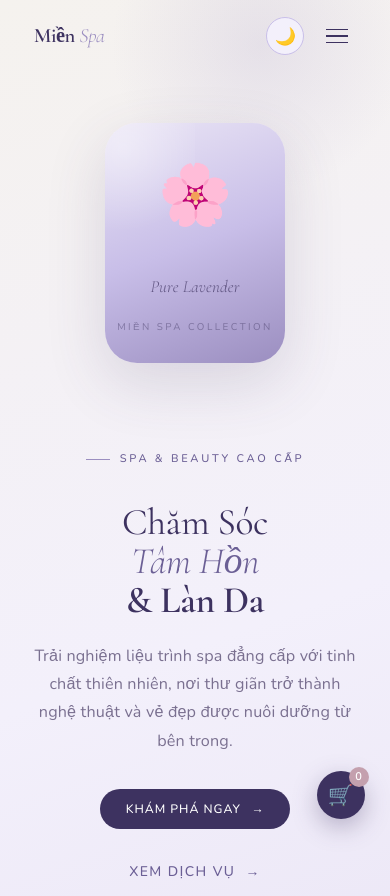
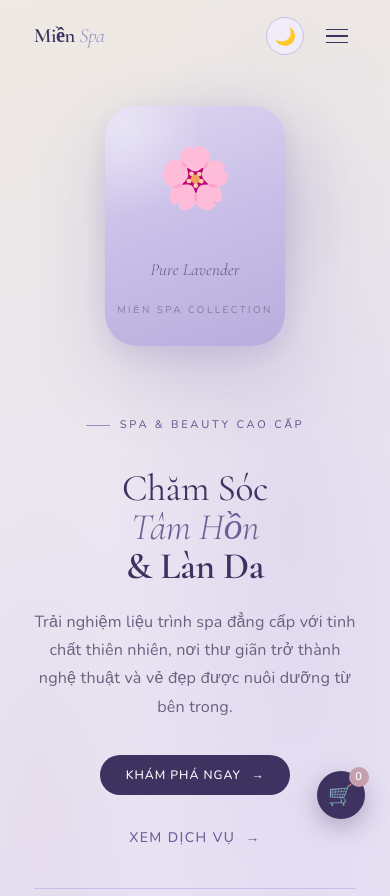
Before and after one commit to hidaai990720-oss/mien-spa, a plain HTML site: page index.html in a window 390 px wide. Shown: the top 896 px of the page. Drawn offline with nearby package versions, Linux system fonts and the light colour scheme.

Commit message:
redesign: lavender theme responsive

```diff
--- a/index.html
+++ b/index.html
@@ -15,23 +15,23 @@ html { scroll-behavior: smooth; font-size: 17px; scroll-padding-top: var(--nav-h
   --lav-mid:    #6B5F95;
   --lav-soft:   #9B8EC0;
   --lav-pale:   #C8BEE8;
-  --lav-mist:   #EAE5F5;
-  --lav-frost:  #F3F0FB;
+  --lav-mist:   #E8E2F5;
+  --lav-frost:  #F0ECF8;
   --rose:       #C4A0AE;
   --rose-pale:  #EDE0E8;
   --gold:       #C4A96A;
-  --cream:      #F5F2EE;
+  --cream:      #EEE9E2;
   --charcoal:   #28203C;
-  --muted:      #7A7090;
-  --white:      #FFFFFF;
+  --muted:      #6A6080;
+  --white:      #FDFCFA;
 
   /* Surface tokens */
-  --bg:         #F5F2EE;
+  --bg:         #EEE9E2;
   --surface:    #FDFCFA;
-  --surface2:   #F0ECF8;
-  --border:     #DDD7EE;
+  --surface2:   #EDE8F5;
+  --border:     #D5CEEA;
   --text:       #28203C;
-  --text-muted: #7A7090;
+  --text-muted: #6A6080;
 
   --fnt-display: 'Cormorant Garamond', serif;
   --fnt-body:    'Nunito', sans-serif;
@@ -321,7 +321,7 @@ nav {
   transition: all var(--transition);
 }
 nav.scrolled {
-  background: rgba(251,249,247,0.92);
+  background: rgba(238,233,226,0.94);
   backdrop-filter: blur(20px);
   -webkit-backdrop-filter: blur(20px);
   border-bottom: 1px solid var(--lav-mist);
@@ -407,40 +407,43 @@ nav.scrolled {
 
 /* ─── HERO ───────────────────────────────────────────── */
 .hero {
-  min-height: 88vh;
+  min-height: 92vh;
   padding-top: var(--nav-h);
   position: relative;
   overflow: hidden;
-  background: linear-gradient(160deg, var(--cream) 0%, var(--lav-frost) 60%, var(--lav-mist) 100%);
+  background:
+    radial-gradient(ellipse 70% 80% at 75% 50%, rgba(180,165,220,0.18) 0%, transparent 70%),
+    radial-gradient(ellipse 50% 60% at 10% 80%, rgba(200,160,180,0.10) 0%, transparent 60%),
+    linear-gradient(165deg, #EEE9E2 0%, #EBE6F2 50%, #E6E0F5 100%);
   display: flex; align-items: center;
 }
 
 .hero-inner {
   display: grid;
-  grid-template-columns: 1.1fr 0.9fr;
+  grid-template-columns: 1fr 1fr;
   align-items: center;
-  gap: 3rem;
+  gap: clamp(2rem, 5vw, 5rem);
   width: 100%;
-  padding-top: clamp(1.5rem, 3vw, 2.5rem);
-  padding-bottom: clamp(1.5rem, 3vw, 2.5rem);
+  padding-top: clamp(2rem, 4vw, 3rem);
+  padding-bottom: clamp(2rem, 4vw, 3rem);
 }
 
 /* Blob decorations */
 .hero::before {
   content: '';
-  position: absolute; top: -10%; right: -5%;
-  width: clamp(300px, 50vw, 600px);
-  height: clamp(300px, 50vw, 600px);
-  background: radial-gradient(circle, rgba(169,157,200,0.2) 0%, transparent 70%);
+  position: absolute; top: 5%; right: 5%;
+  width: clamp(300px, 45vw, 550px);
+  height: clamp(300px, 45vw, 550px);
+  background: radial-gradient(circle, rgba(155,142,192,0.22) 0%, transparent 65%);
   border-radius: 50%;
   pointer-events: none;
 }
 .hero::after {
   content: '';
-  position: absolute; bottom: -10%; left: -5%;
-  width: clamp(200px, 35vw, 400px);
-  height: clamp(200px, 35vw, 400px);
-  background: radial-gradient(circle, rgba(201,164,176,0.15) 0%, transparent 70%);
+  position: absolute; bottom: -5%; left: 0%;
+  width: clamp(200px, 30vw, 380px);
+  height: clamp(200px, 30vw, 380px);
+  background: radial-gradient(circle, rgba(196,160,174,0.18) 0%, transparent 65%);
   border-radius: 50%;
   pointer-events: none;
 }
@@ -496,19 +499,18 @@ nav.scrolled {
 .hero-visual {
   position: relative; z-index: 1;
   display: flex; align-items: center; justify-content: center;
-  padding: 1.5rem 0;
   animation: fadeUp 0.8s ease 0.2s both;
 }
 
 .hero-card-main {
-  width: clamp(220px, 32vw, 320px);
+  width: clamp(240px, 36vw, 380px);
   aspect-ratio: 3/4;
-  background: linear-gradient(160deg, var(--lav-mist), var(--lav-pale), var(--lav-soft));
+  background: linear-gradient(160deg, #DDD6F0, #C8BEE8, #B8AEDD);
   border-radius: var(--radius-lg);
   display: flex; flex-direction: column;
   align-items: center; justify-content: center;
   gap: 1rem;
-  box-shadow: var(--shadow-lg);
+  box-shadow: 0 30px 80px rgba(100,80,160,0.20), 0 8px 24px rgba(100,80,160,0.12);
   position: relative;
   overflow: hidden;
 }
```
